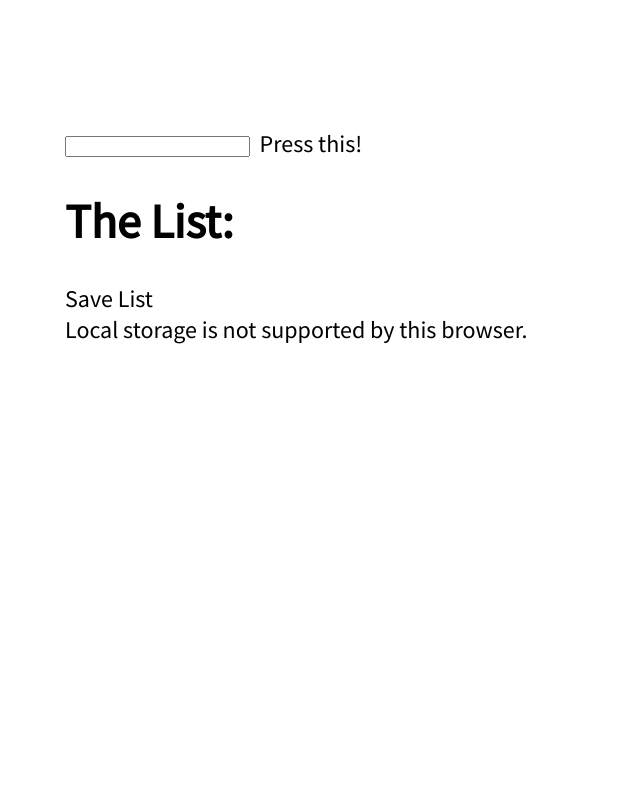
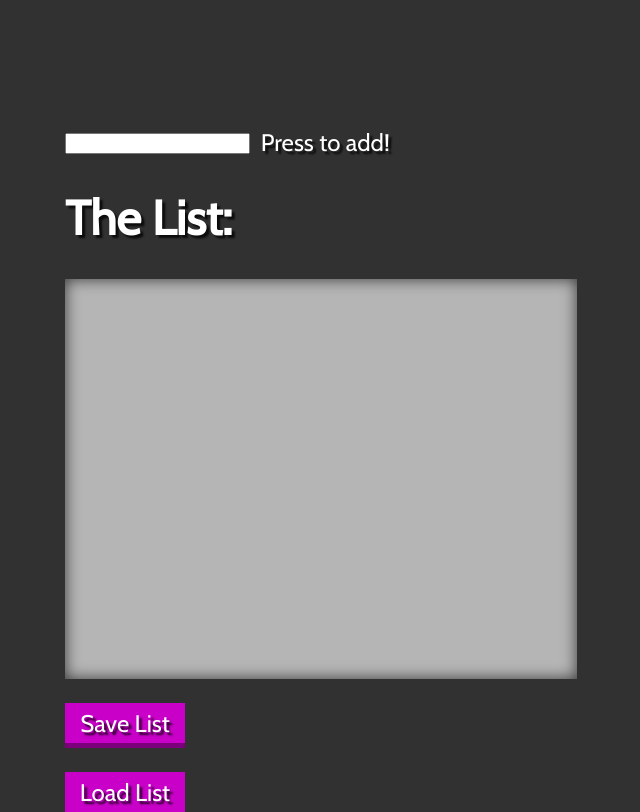
Before and after one commit to m1ksu/To-Do-List, a website: page src/index.pug in a window 1280 px wide. Shown: the whole page, without its empty margins (319-959 px from the left). Drawn offline with nearby package versions, Linux system fonts and the light colour scheme; files that its build step writes are made by us from their sources.

Commit message:
Added dark theme and buttons.

```diff
--- a/src/index.pug
+++ b/src/index.pug
@@ -1,4 +1,3 @@
-//output:../index.html, pretty:false
 doctype html
 html
     head
@@ -7,7 +6,7 @@ html
         meta(charset="utf-8")
         meta(name="viewport" content="width=device-width, initial-scale=1.0")
 
-        link(href="https://fonts.googleapis.com/css?family=Source+Sans+Pro"
+        link(href="https://fonts.googleapis.com/css?family=Cabin"
             rel="stylesheet")
         link(rel="stylesheet", href="style.css")
 
@@ -18,11 +17,15 @@ html
     body
 
         input.list-input(type="text")
-        span.list-input-button &nbsp; Press this!
+        span.list-input-button &nbsp; Press to add!
 
         h1 The List:
 
         ul.list
 
-        .save-button Save List
+        .save-button
+            span Save List
         span.storage-unav Local storage is not supported by this browser.
+
+        .load-button
+            span Load List
--- a/src/style.sass
+++ b/src/style.sass
@@ -1,16 +1,36 @@
-// sass-lint:disable nesting
-html, body
-  font-family: 'Source Sans Pro', sans-serif
+html,
+body
+  $globalbackgroundcolor: rgb(49, 49, 49)
+  $globalcolor: #fff
+  $textshadowcolor: rgba(0, 0, 0, 0.77)
+
+  background-color: $globalbackgroundcolor
+  color: $globalcolor
+
+  font-family: 'Cabin', sans-serif
   font-size: 24px
+
+  text-shadow: 3px 3px 2px $textshadowcolor
+
 
 body
   margin: 10% auto 0
   width: 40%
 
-input
+.list-input
+  margin-bottom: 3px
   vertical-align: middle
 
-li
+.list
+  $listbackgroundcolor: rgb(181, 181, 181)
+  $listshadowcolor: rgba(0, 0, 0, 0.7)
+
+  background: $listbackgroundcolor
+  box-shadow: inset 0 0 15px 0 $listshadowcolor
+  height: 400px
+  overflow-y: scroll
+
+.list-item
   margin-left: 4%
 
   .remove-button
@@ -25,13 +45,32 @@ li
   &:hover
     cursor: pointer
 
-
 .login
   margin-top: 30%
 
-.save-button
+.save-button,
+.load-button
+  $buttoncolor: rgba(200, 0, 200, 1)
+  $buttontextcolor: #fff
+
+  background: $buttoncolor
+  box-shadow: 0 5px 0 darken($buttoncolor, 15%)
+  color: $buttontextcolor
+  height: 40px
+  text-align: center
+  width: 120px
+
   &:hover
     cursor: pointer
 
-.stor-unav
+  &:active
+    box-shadow: none
+    transform: translateY(5px)
+
+  span
+    position: relative
+    top: 15%
+    transform: translateY(50%)
+
+.storage-unav
   visibility: hidden
```
Also changed, not shown: build/index.html, build/style.css, 1 other file.
